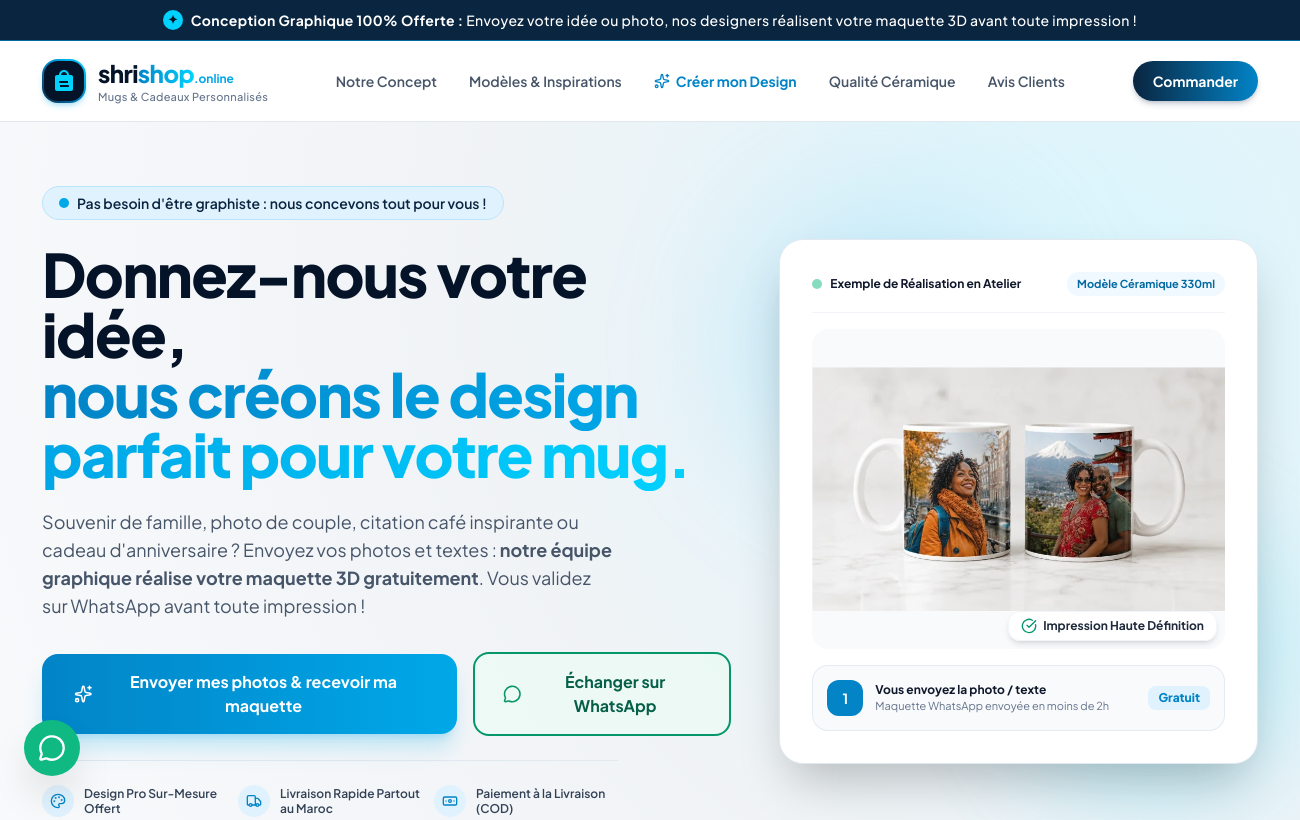
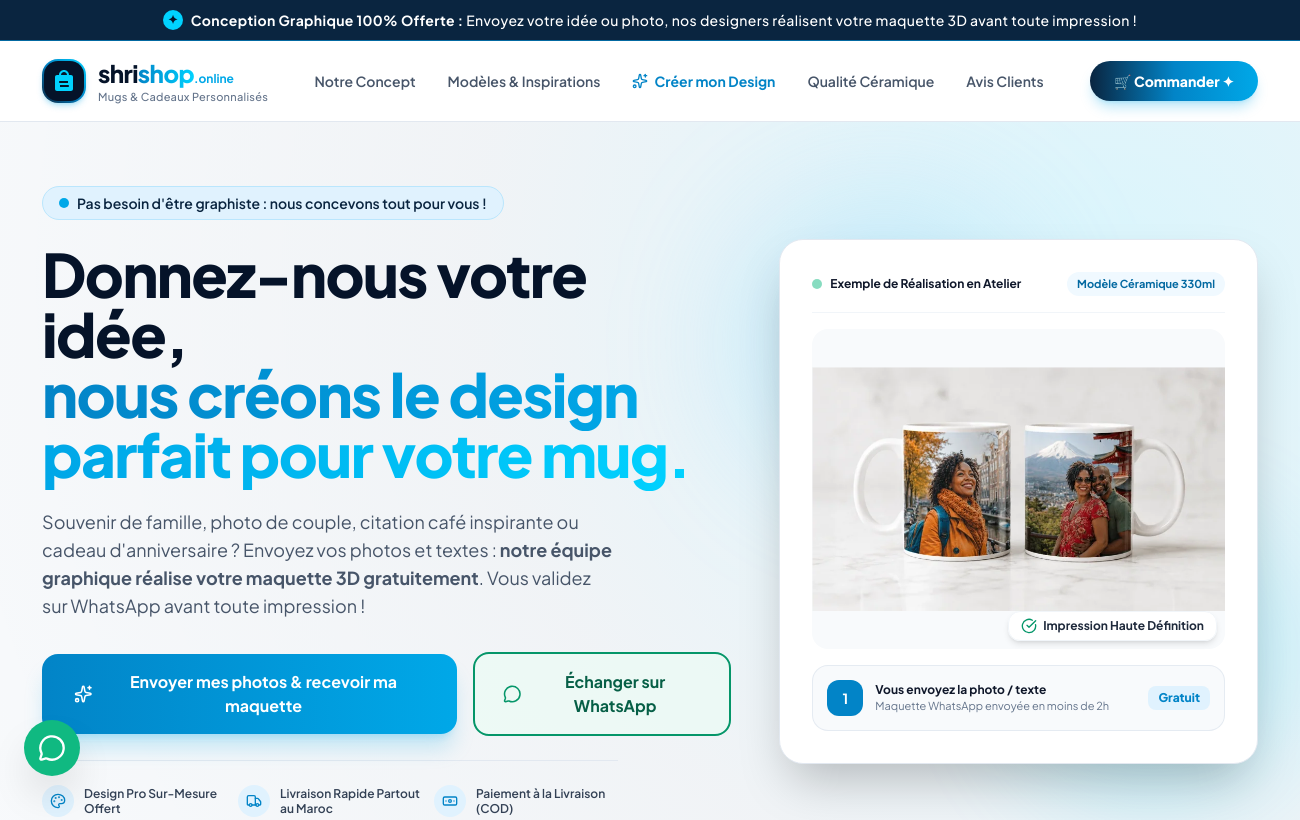
Before and after one commit to AEgunz/nafas-landingpage, an Electron app: page mugs.html in a window 1300 px wide. Shown: the top 820 px of the page. Drawn offline with nearby package versions, Linux system fonts and the light colour scheme; a web font is replaced by a local one.

Commit message:
Animate Commander CTA button with pulse-glow and gradient effect

```diff
--- a/mugs.html
+++ b/mugs.html
@@ -124,8 +124,8 @@
 
       <!-- Action Buttons -->
       <div class="flex items-center gap-3">
-        <a href="#formulaire-commande" class="inline-flex items-center justify-center px-5 py-2.5 rounded-full bg-gradient-to-r from-brand-800 to-brand-600 hover:from-brand-900 hover:to-brand-700 text-white text-xs sm:text-sm font-bold shadow-md shadow-brand-800/20 transition-all">
-          Commander
+        <a href="#formulaire-commande" class="inline-flex items-center justify-center px-6 py-2.5 rounded-full bg-gradient-to-r from-brand-800 via-brand-600 to-brand-500 hover:from-brand-900 hover:to-brand-600 text-white text-xs sm:text-sm font-black shadow-lg shadow-brand-500/30 transition-all pulse-glow hover:scale-105">
+          🛒 Commander ✦
         </a>
 
         <!-- Mobile Menu Toggle -->
```
Also changed, not shown: public/mugs.html (+2 -2 lines).
